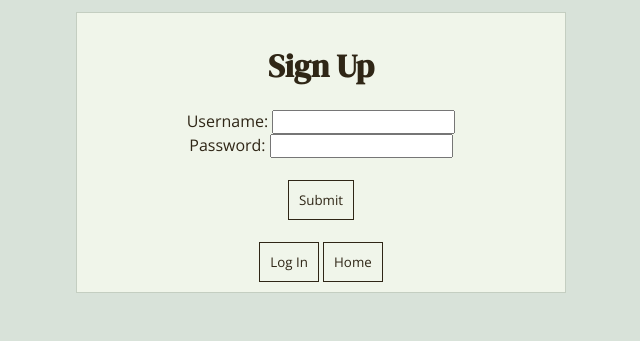
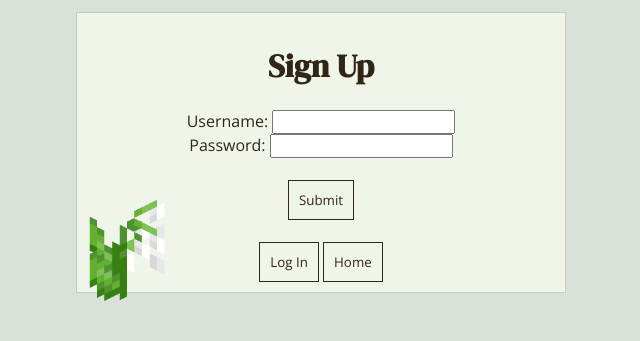
Before and after one commit to bioshield-hatch/ai-backend, a Flask app: page /signup in a window 1280 px wide. Shown: the part 258-599 px from the top of the page, without its empty margins (319-959 px from the left). Run offline with Flask 3, Linux system fonts and the light colour scheme.

Commit message:
more more more flowers

```diff
--- a/static/substyles/basic.css
+++ b/static/substyles/basic.css
@@ -29,13 +29,21 @@ body {
 }
 
 /*design stuff*/
-#lilyotv{
+#lilyotv1{
   position: absolute;
   z-index: 1;
   bottom: -50px;
   right: -50px;
 }
 
+#lilyotv2{
+  position: absolute;
+  z-index: 1;
+  bottom: -50px;
+  left: -50px;
+  transform: scaleX(-1);
+}
+
 /*files.html*/
 .entry{
   background-color: var(--mainbg);
--- a/templates/login.html
+++ b/templates/login.html
@@ -26,7 +26,7 @@
       <br>
       <a href="{{ url_for('signup') }}"><button>Sign Up</button></a>
       <a href="{{ url_for('index') }}"><button>Home</button></a>
-      <img src="/static/assets/lilyofthevalley.png" width="200px" id="lilyotv">
+      <img src="/static/assets/lilyofthevalley.png" width="200px" id="lilyotv1">
     </div>
   </body>
 </html>
--- a/templates/signup.html
+++ b/templates/signup.html
@@ -26,6 +26,8 @@
       <br>
       <a href="{{ url_for('login') }}"><button>Log In</button></a>
       <a href="{{ url_for('index') }}"><button>Home</button></a>
+      <img src="/static/assets/lilyofthevalley.png" width="200px" id="lilyotv2">
+
     </div>
   </body>
 </html>
```
